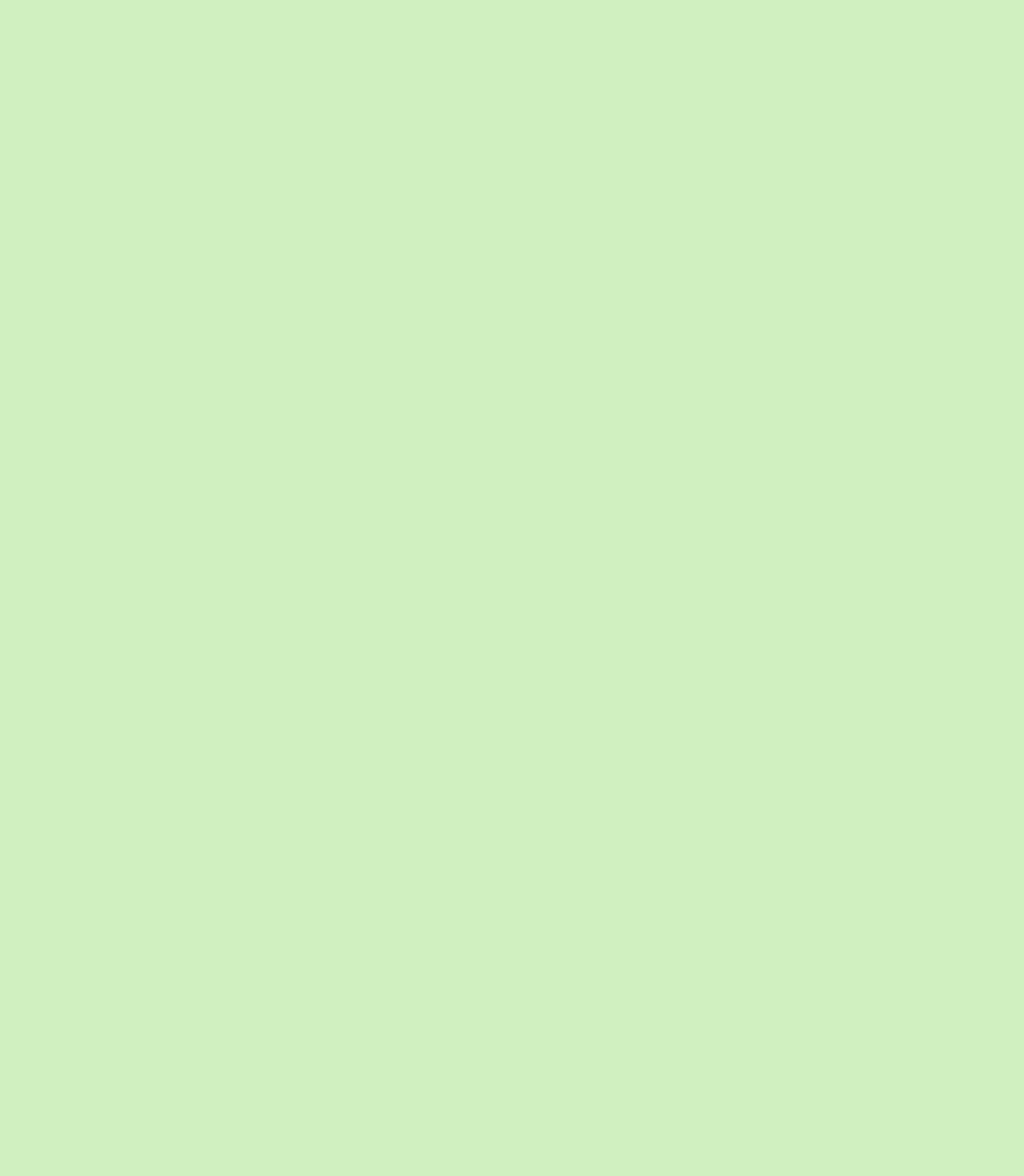
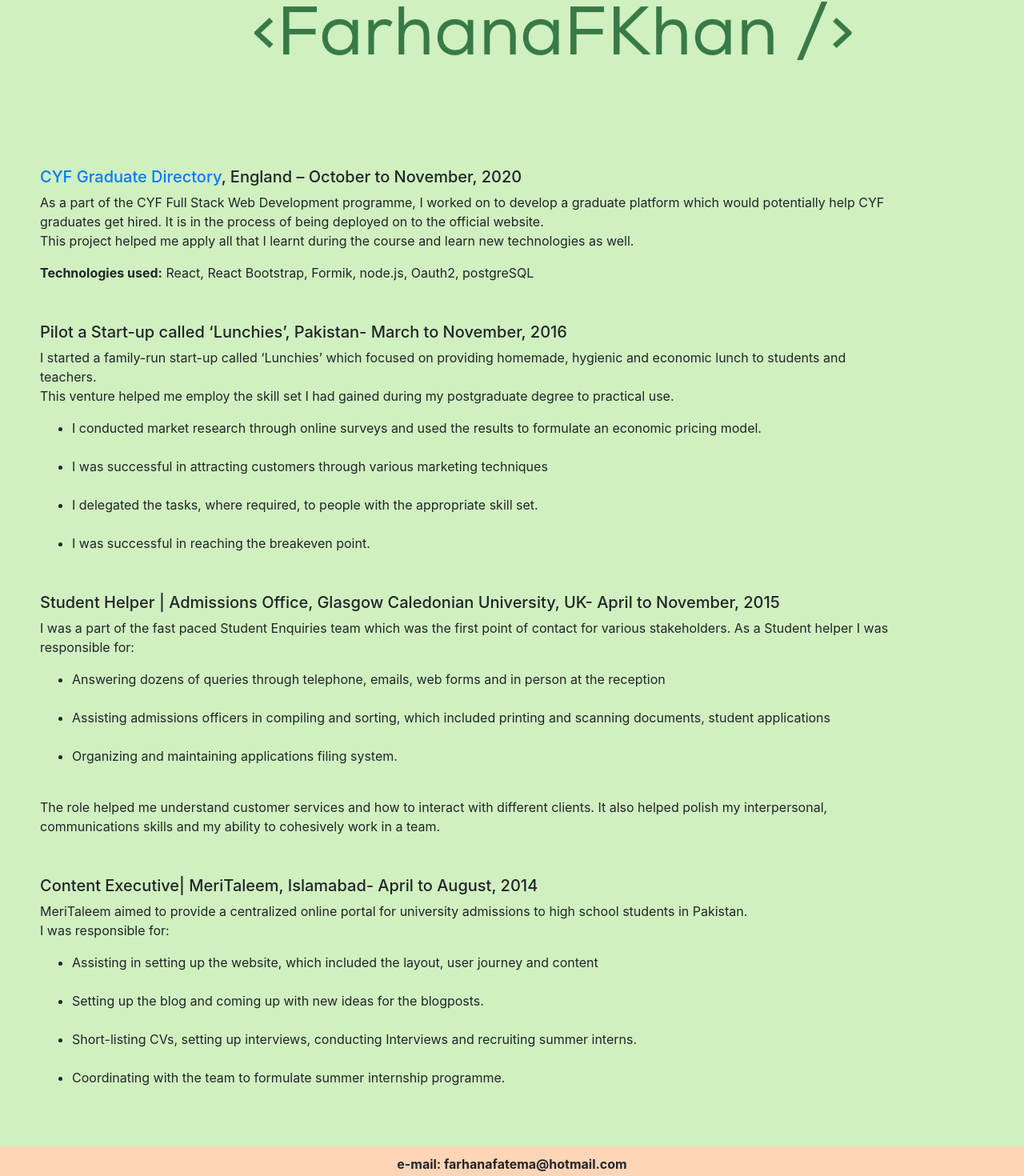
Before and after one commit to FarhanaFKhan/ffk-profile, a React (Create React App) app: page /experience in a window 1280 px wide. Shown: the part 224-1694 px from the top of the page at 80% size. Before the commit the page ends 800 px from the top, so only its background shows below. Built offline with nearby package versions, Linux system fonts and the light colour scheme.

Commit message:
projects section completed

```diff
--- a/src/Experience.js
+++ b/src/Experience.js
@@ -1,30 +1,37 @@
 import React from 'react';
+import { useHistory} from 'react-router-dom';
 import Card from 'react-bootstrap/Card';
-import Button from 'react-bootstrap/Button';
+import Buttons from './Buttons';
 
 
 function Experience(){
+  let history = useHistory();
+
+  function handleClick(){
+    history.push(`/experience`);
+  }
 
     return(
         <div>
            <Card style={{ width: '18rem' }}>
-  <Card.Img variant="top" src="https://www.cbronline.com/wp-content/uploads/2017/02/Fotolia_108869632_Subscription_Monthly_M-770x590.jpg" />
+  <Card.Img variant="top" src="https://sas-production-uploads.s3.eu-west-2.amazonaws.com/article_main_img/blog/large_316058617.jpeg" />
   <Card.Body>
+  <br/>
     <Card.Title>Work Experience</Card.Title>
     <Card.Text>
       Deatils of previous work experience.
       <br/>
       <br/>
       <ul>
+          <li>CYF Graduate Directory</li>
           <li>Owner Small Business</li>
           <li>Student Helper</li>
           <li>Content Executive</li>
       </ul>
       <br/>
       <br/>
-      <br/>
     </Card.Text>
-    <Button variant="primary">Previous Experience</Button>
+    <Buttons variant="primary" handleClick = {handleClick} name = {'Previous Experience' }></Buttons>
   </Card.Body>
 </Card>
         </div>
--- /dev/null
+++ b/src/ExperiencePage.js
@@ -0,0 +1,80 @@
+import React from 'react';
+import styled from 'styled-components';
+import BackButton from './BackButton.js';
+import Header from './Header';
+import Banner from './Banner';
+import Footer from './Footer'
+
+function ExperiencePage(){
+    return(
+        <container>
+        <Header />
+        <BackButton/>
+        <Banner />
+        <Content>
+        <Sub>
+        <h5><a href="https://dev-graduate-directory.herokuapp.com/" target="_blank">CYF Graduate Directory</a>, England – October to November, 2020</h5>
+        <p>As a part of the CYF Full Stack Web Development programme, I worked on to develop a graduate platform which would potentially help CYF graduates get hired. It is in the process of being deployed on to the official website.<br/>
+        This project helped me apply all that I learnt during the course and learn new technologies as well.
+        </p>
+        <p><strong>Technologies used:</strong> React, React Bootstrap, Formik, node.js, Oauth2, postgreSQL</p>
+        </Sub>
+
+        <Sub>
+        <h5>Pilot a Start-up called ‘Lunchies’, Pakistan- March to November, 2016</h5>
+        <p>I started a family-run start-up called ‘Lunchies’ which focused on providing homemade, hygienic and economic lunch to students and teachers.
+        <br/>This venture helped me employ the skill set I had gained during my postgraduate degree to practical use.
+        </p>
+        <ul>
+            <li>I conducted market research through online surveys and used the results to formulate an economic pricing model.</li><br/>
+            <li>I was successful in attracting customers through various marketing techniques</li><br/>
+            <li>I delegated the tasks, where required, to people with the appropriate skill set.</li><br/>
+            <li>I was successful in reaching the breakeven point.</li>
+        </ul>
+        </Sub>
+
+        <Sub>
+            <h5>Student Helper | Admissions Office, Glasgow Caledonian University, UK- April to November, 2015 </h5>
+            <p>I was a part of the fast paced Student Enquiries team which was the first point of contact for various stakeholders. As a Student helper I was responsible for:</p>
+            <ul>
+                <li>Answering dozens of queries through telephone, emails, web forms and in person at the reception</li><br/>
+                <li>Assisting admissions officers in compiling and sorting, which included printing and scanning documents, student applications</li><br/>
+                <li>Organizing and maintaining applications filing system. </li><br/>
+            </ul>
+            <p> The role helped me understand customer services and how to interact with different clients. It also helped polish my interpersonal, communications skills and my ability to cohesively work in a team.</p>
+        </Sub>
+
+        <Sub>
+            <h5>Content Executive| MeriTaleem, Islamabad- April to August, 2014 </h5>
+            <p>MeriTaleem aimed to provide a centralized online portal for university admissions to high school students in Pakistan.
+            <br/>I was responsible for:
+            </p>
+            <ul>
+                <li>Assisting in setting up the website, which included the layout, user journey and content</li><br/>
+                <li>Setting up the blog and coming up with new ideas for the blogposts.</li><br/>
+                <li>Short-listing CVs, setting up interviews, conducting Interviews and recruiting summer interns.</li><br/>
+                <li>Coordinating with the team to formulate summer internship programme.</li><br/>
+
+            </ul>
+        </Sub>
+
+
+
+        </Content>
+        <Footer />
+
+        </container>
+    )
+}
+
+export default ExperiencePage;
+
+const Content = styled.div`
+padding-left: 50px;
+`;
+
+const Sub = styled.div `
+text-align: left;
+margin-right: 150px;
+margin-bottom: 50px;
+`;
--- /dev/null
+++ b/src/ProjectPage.js
@@ -0,0 +1,54 @@
+import React from 'react';
+import styled from 'styled-components';
+import BackButton from './BackButton.js';
+import Header from './Header';
+import Banner from './Banner';
+import Footer from './Footer'
+
+function ProjectPage(){
+    return(
+        <container>
+        <Header />
+        <BackButton/>
+        <Banner />
+        <Content>
+            <ul>
+                <ListElement><strong>CYF Graduate Directory:</strong> As part of the CYF Full Stack Web development programme, I worked on to develop a platform for the CYF graduates in order to help them get hired.<br/>
+                    <p>Graduates can make profile on the platform and potential employers can look at their information and contact them. CYF mentors can add eligible graduates to the system.</p>
+                    For the front-end: React.js, React bootstrap and Formik<br/>
+                    For authentication: Oauth2 and GitHub Api<br/>
+                    For back-end: Node.js, postgreSQL, Nodemailer<br/>
+                    <a href="https://dev-graduate-directory.herokuapp.com/" target="_blank">Preview</a> <strong>|</strong> <a href="https://github.com/OBakir90/cyf-final-project-pgsql-starter-kit/tree/develop" target="_blank">GitHub Repo</a></ListElement> <br/>
+
+                <ListElement><strong>TV Show DOM Project:</strong> Created a TV show guide using JavaScript DOM and calling APIs <br/>
+                <a href="https://cyf-farhanafkhan-tv.netlify.app/" target="_blank">Preview</a> <strong>|</strong> <a href="https://github.com/FarhanaFKhan/tv-show-dom-project" target="_blank">GitHub Repo</a> <br/>
+                </ListElement> <br/>
+
+                <ListElement><strong>Journal Landing Page:</strong> Created a landing page using HTML and CSS.<br/>
+                                    <a href="https://htmlpreview.github.io/?https://github.com/FarhanaFKhan/Project-journal/blob/master/index.html" target="_blank">Preview</a>  <strong>|</strong> <a href="https://github.com/FarhanaFKhan/Project-journal">GitHub Repo</a></ListElement><br/>
+
+
+                <ListElement><strong>Blog Landing Page:</strong> Created a landing page for a blog using HTML and CSS.<br/>
+                <a href="https://htmlpreview.github.io/?https://github.com/FarhanaFKhan/html-css-project/blob/master/index.html" target="_blank">Preview</a>  <strong>|</strong> <a href="https://github.com/FarhanaFKhan/html-css-project">GitHub Repo</a>
+
+                </ListElement><br/>
+            </ul>
+            <p>More work can be viewed on <a href="https://github.com/FarhanaFKhan" target="_blank">GitHub</a></p>
+        </Content>
+        <Footer />
+
+        </container>
+    )
+}
+
+export default ProjectPage;
+
+const Content = styled.div`
+padding-left: 50px;
+padding-right:50px;
+`;
+
+const ListElement = styled.li `
+text-align: left;
+margin-right: 100px;
+`;
--- a/src/Projects.js
+++ b/src/Projects.js
@@ -1,24 +1,30 @@
 import React from 'react';
+import { useHistory} from 'react-router-dom';
 import Card from 'react-bootstrap/Card';
-import Button from 'react-bootstrap/Button';
+import Buttons from './Buttons';
 
 
 function Projects(){
 
+  let history = useHistory();
+
+  function handleClick(){
+    history.push(`/projects`);
+  }
+
     return(
         <div>
            <Card style={{ width: '18rem' }}>
-  <Card.Img variant="top" src="https://www.cbronline.com/wp-content/uploads/2017/02/Fotolia_108869632_Subscription_Monthly_M-770x590.jpg" />
+  <Card.Img variant="top" src="https://itchronicles.com/wp-content/uploads/2018/10/bigstock-Programming-Web-Banner-Best-P-258081862.jpg" />
   <Card.Body>
     <Card.Title>Projects</Card.Title>
     <Card.Text>
       During my Full Stack web development programme with CodeYourFuture I had the opportunity to work on various front-end and back-end projects.
       <br/>
-      <br/>
 
 
     </Card.Text>
-    <Button variant="primary">List of Projects</Button>
+    <Buttons variant="primary"  handleClick = {handleClick} name = {'List of Projects' }></Buttons>
   </Card.Body>
 </Card>
         </div>
--- a/src/Routes.js
+++ b/src/Routes.js
@@ -3,6 +3,8 @@ import { BrowserRouter, Route, Switch } from "react-router-dom";
 import Home from './Home.js'
 import SkillsPage from './SkillsPage.js';
 import EducationPage from './EducationPage';
+import ExperiencePage from './ExperiencePage';
+import ProjectPage from './ProjectPage';
 
 
 const Routes = () => {
@@ -11,7 +13,9 @@ const Routes = () => {
 			<Switch>
 				<Route exact path='/' component={Home} />
 				<Route path='/skills' component={SkillsPage} />
+				<Route path='/projects' component={ProjectPage} />
 				<Route path='/education' component={EducationPage} />
+				<Route path='/experience' component={ExperiencePage} />
 			</Switch>
 		</BrowserRouter>
 	);
--- a/src/Skills.js
+++ b/src/Skills.js
@@ -21,7 +21,7 @@ function Skills(){
       Over the years I have gained, through academics and work experience, a range of skill-set which
       includes Communications, Interpersonal, Leadership and Organizing skills.
     </Card.Text>
-    <Buttons variant="primary" handleClick = {handleClick} name = {'Skills Details' } >Skills Details</Buttons>
+    <Buttons variant="primary" handleClick = {handleClick} name = {'Skills Details' } ></Buttons>
   </Card.Body>
 </Card>
         </div>
```
